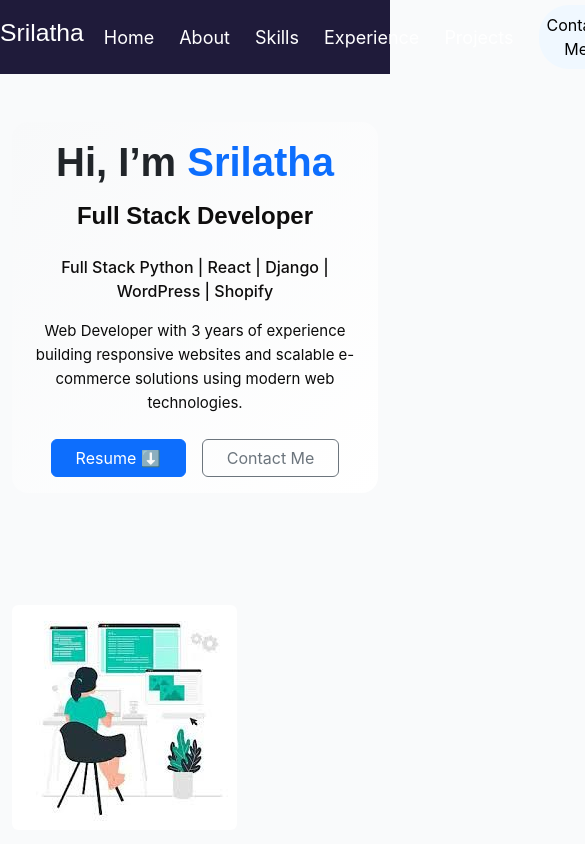
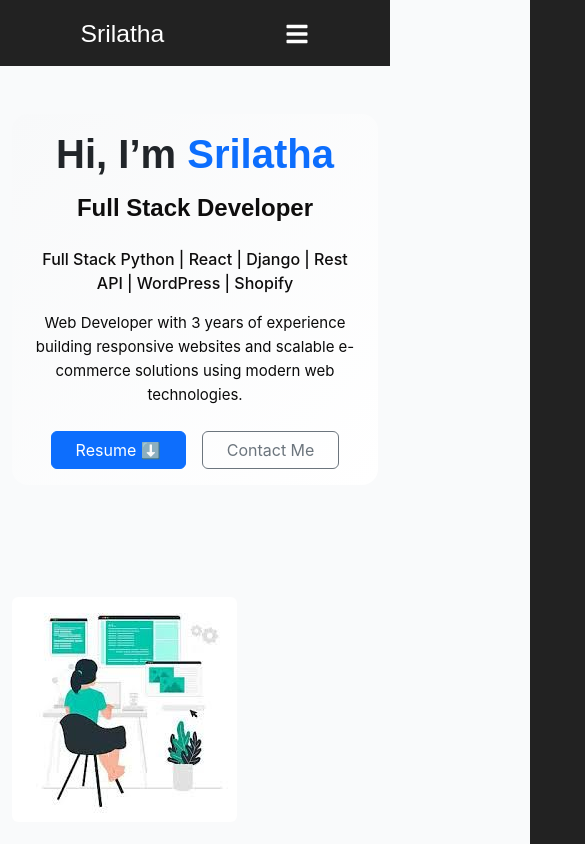
Before and after one commit to msrilatha859-python/portfolio, a React (Vite) app: page / in a window 390 px wide. Shown: the top 844 px of the page, 585 px wide, since content can reach past the window. Built offline with nearby package versions, Linux system fonts and the light colour scheme.

Commit message:
mobile friendly

```diff
--- a/package.json
+++ b/package.json
@@ -11,7 +11,8 @@
   },
   "dependencies": {
     "react": "^19.2.0",
-    "react-dom": "^19.2.0"
+    "react-dom": "^19.2.0",
+    "react-icons": "^5.6.0"
   },
   "devDependencies": {
     "@eslint/js": "^9.39.1",
--- a/src/components/herosection.jsx
+++ b/src/components/herosection.jsx
@@ -14,7 +14,7 @@ function Herosection() {
           </h2>
 
           <p className="tagline mb-3">
-            Full Stack Python | React | Django | WordPress | Shopify
+            Full Stack Python | React | Django | Rest API | WordPress | Shopify
           </p>
 
           <p className="description mb-4">
--- a/src/components/navbar.css
+++ b/src/components/navbar.css
@@ -1,35 +1,54 @@
-.navb{
-    display: flex;
-    justify-content: space-around;
-    background-color:#1f1b3a;
-    align-items: center;
+.navb {
+  display: flex;
+  justify-content: space-around;
+  align-items: center;
+  padding: 15px 20px;
+  background: #222;
+  color: white;
 }
-nav{
-    display: flex;
-    gap:25px;
-    justify-content: center;
-    padding: 20px;
+
+.nav-links {
+  display: flex;
+  gap: 20px;
+  align-items: center;
 }
-nav a{
-    color: white;
-    text-decoration: none;
-    font-size: 18px;
+
+.nav-links a {
+  color: white;
+  text-decoration: none;
 }
-nav a:hover{
-    color: blueviolet;
+
+.menu-icon {
+  display: none;
+  font-size: 24px;
+  cursor: pointer;
 }
-button{
-    background-color: aliceblue;
-    border: none;
-    margin: 5px;
-    border-radius: 30px;
-    padding: 0px 30px;
+
+/* Mobile View */
+@media (max-width: 768px) {
+  .menu-icon {
+    display: block;
+    z-index: 1001;
+  }
+
+  .nav-links {
+    position: fixed;   /* changed from absolute */
+    top: 0;
+    right: -100%;
+    height: 100vh;     /* full height */
+    width: 250px;
+    background: #222;
+    flex-direction: column;
+    padding-top: 80px;
+    gap: 25px;
+    transition: right 0.3s ease-in-out;
+    z-index: 1000;
+  }
+
+  .nav-links.active {
+    right: 0;
+  }
+  .navb h2{
+    margin-bottom: -1.5px;
+  }
 }
-button:hover{
-    background-color: powderblue;
-    color: white;
-    cursor: pointer;
-}
-h2{
-    color: white;
-}
--- a/src/components/navbar.jsx
+++ b/src/components/navbar.jsx
@@ -1,17 +1,32 @@
-import './navbar.css'
-function Navbar(){
-    return (
-        <div className="navb sticky-top">
-            <h2>Srilatha</h2>
-            <nav>
-                <a href="#">Home</a>
-                <a href="#about">About</a>
-                <a href="#skills">Skills</a>
-                <a href="#experience">Experience</a>
-                <a href="#projects">Projects</a>
-            </nav>
-<a href="#contact"><button className='p-2'>Contact Me</button></a>
-        </div>
-    )
+import { useState } from "react";
+import { FaBars, FaTimes } from "react-icons/fa";
+import "./navbar.css";
+
+function Navbar() {
+  const [isOpen, setIsOpen] = useState(false);
+
+  return (
+    <div className="navb sticky-top">
+      <h2>Srilatha</h2>
+
+      {/* Hamburger Icon */}
+      <div className="menu-icon" onClick={() => setIsOpen(!isOpen)}>
+        {isOpen ? <FaTimes /> : <FaBars />}
+      </div>
+
+      {/* Navigation Links */}
+      <nav className={isOpen ? "nav-links active" : "nav-links"}>
+        <a href="#" onClick={() => setIsOpen(false)}>Home</a>
+        <a href="#about" onClick={() => setIsOpen(false)}>About</a>
+        <a href="#skills" onClick={() => setIsOpen(false)}>Skills</a>
+        <a href="#experience" onClick={() => setIsOpen(false)}>Experience</a>
+        <a href="#projects" onClick={() => setIsOpen(false)}>Projects</a>
+        <a href="#contact" onClick={() => setIsOpen(false)}>
+          <button className="p-2">Contact Me</button>
+        </a>
+      </nav>
+    </div>
+  );
 }
+
 export default Navbar;
--- a/src/index.css
+++ b/src/index.css
@@ -9,5 +9,5 @@ p,li {
 body{
   font-family: 'Inter', sans-serif;
   background-color: #f9fafb;
-
+  overflow-x: hidden;
 }
```
Also changed, not shown: 2 other files (tests, documents, lock files or other folders).
